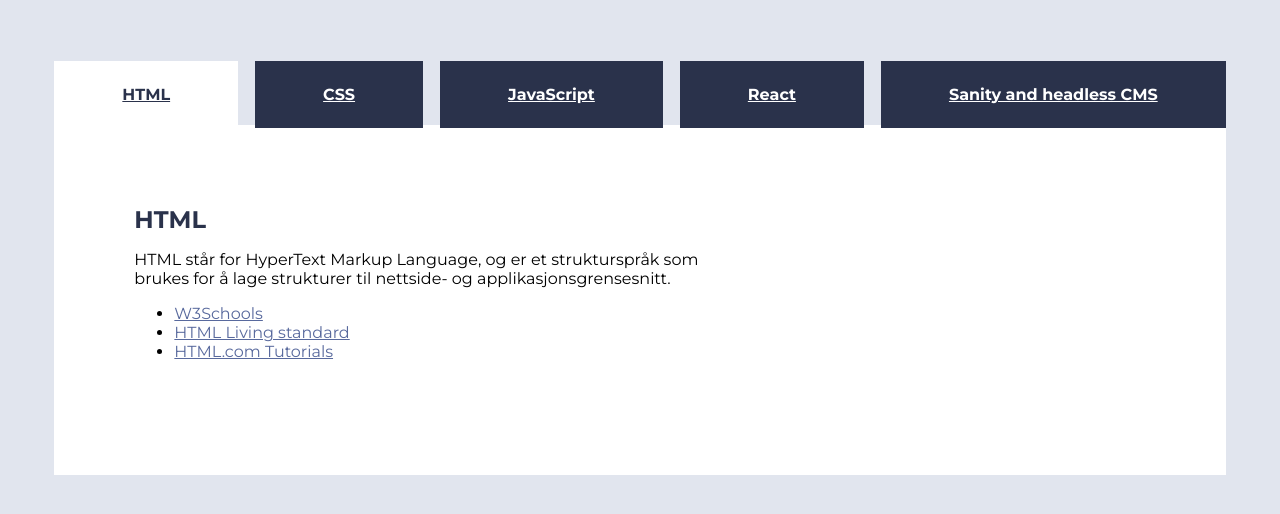
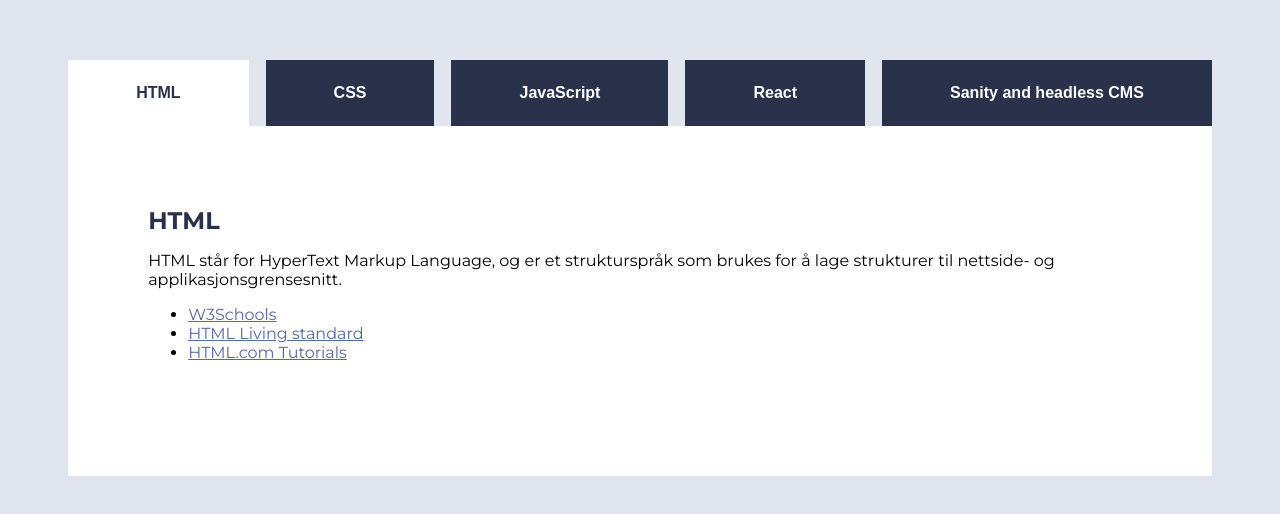
Before and after one commit to Vilped1/UIN23ak3_resourceapp_group13, a React (Vite) app in the folder arbeidskrav_3/: page /html in a window 1280 px wide. Shown: the part 132-646 px from the top of the page. Built offline with nearby package versions, Linux system fonts and the light colour scheme.

Commit message:
Update Routing og masse SASS

```diff
--- a/arbeidskrav_3/src/main.jsx
+++ b/arbeidskrav_3/src/main.jsx
@@ -4,7 +4,6 @@ import App from "./App.jsx"
 // import "./index.css"
 import "./styles/Main.scss"
 import "./styles/Nav.scss"
-// import "./styles/Style.scss"
 import { BrowserRouter as Router } from "react-router-dom"
 
 ReactDOM.createRoot(document.getElementById("root")).render(
--- a/arbeidskrav_3/src/styles/Main.scss
+++ b/arbeidskrav_3/src/styles/Main.scss
@@ -1,10 +1,6 @@
 /* Importerer skrifttypen som skal bli brukt */
 @import url('https://fonts.googleapis.com/css2?family=Montserrat:wght@400;600;700&display=swap');
 @import '_variables.scss';
-
-:root{
-    font-size: 16px;
-}
 
 #container {
     width: 100%;
@@ -14,7 +10,6 @@
 body {
     background-color: $grey;
     font-family: $font;
-    font-size: 20px;
     /* {Gjør slik at boksen holder seg sentrert */
     display: flex;
     justify-content: center;
@@ -26,8 +21,6 @@ body {
     main {
         background-color :$white;
         min-height: 350px;
-        font-size: 1rem;
-        text-align: left; //!!
 
         #card {
             padding: 5rem;
@@ -40,7 +33,7 @@ body {
 
             p {
                 color: black;
-                max-width: 600px;
+                max-width: 60rem;
 
             }
 
@@ -64,9 +57,13 @@ body {
     body {
         padding: 1rem;
 
+        #main{
+            padding: 1rem;
+        }
+
         nav ul {
             justify-content: flex-start;
-            gap: 1rem
+            gap: 0;
         }
 
         main {
@@ -78,7 +75,7 @@ body {
 /* Gjør at man skal kunne scrolle når skjermen blir smalere */
 @media only screen and (max-height: 550px) {
     body {
-        height: auto;
+
         padding: 1rem;
     }
 }
--- a/arbeidskrav_3/src/styles/Nav.scss
+++ b/arbeidskrav_3/src/styles/Nav.scss
@@ -6,28 +6,30 @@
     display: flex;
     list-style: none;
     align-items: center;
-    // justify-content: space-between;!!
-    justify-content: space-between;
+    // justify-content: space-between;
     /* } */
     padding: 0;
+    margin: 0;
     /* Gjør slik at det som står i vav ikke lgger seg under hverandre */
     flex-wrap: wrap;
-    font-family: $font; //!!
+
     gap: 17px; //!!
 }
 
 .menubutton {
+    display: inline-block;
+    text-decoration: none;
+    color: $white;
+    margin: 0;
+    font-family: Arial, Helvetica, sans-serif; //!!
+    font-weight: 900;
     background-color: $darkblue;
-    color: $white;
-    font-size: 1rem;
-    font-weight: 700;
     padding: 1.5rem 4.25rem;
     cursor: pointer;
     transition: background-color 0.2s ease;
 
-
-        &.active {
-            background-color: $white;
-            color: $darkblue;}
-
+    &.active {
+        background-color: $white;
+        color: $darkblue;
+    }
 }
--- a/arbeidskrav_3/src/styles/_variables.scss
+++ b/arbeidskrav_3/src/styles/_variables.scss
@@ -5,3 +5,7 @@ $lightblue: #58699D;
 $grey: #E1E5EE;
 $white: #FFFFFF;
 $font: 'Montserrat', sans-serif;
+
+$mobileScreen: 375px;
+$screenSmall: 768px;
+$screenMedium: 992px;
```
